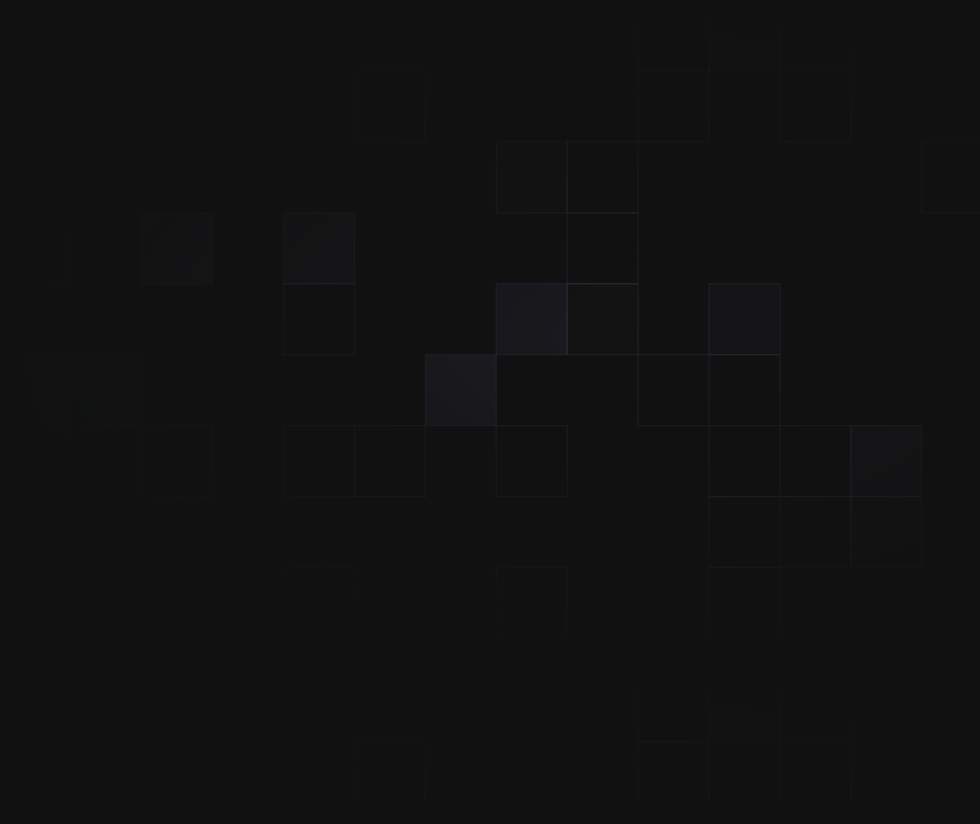
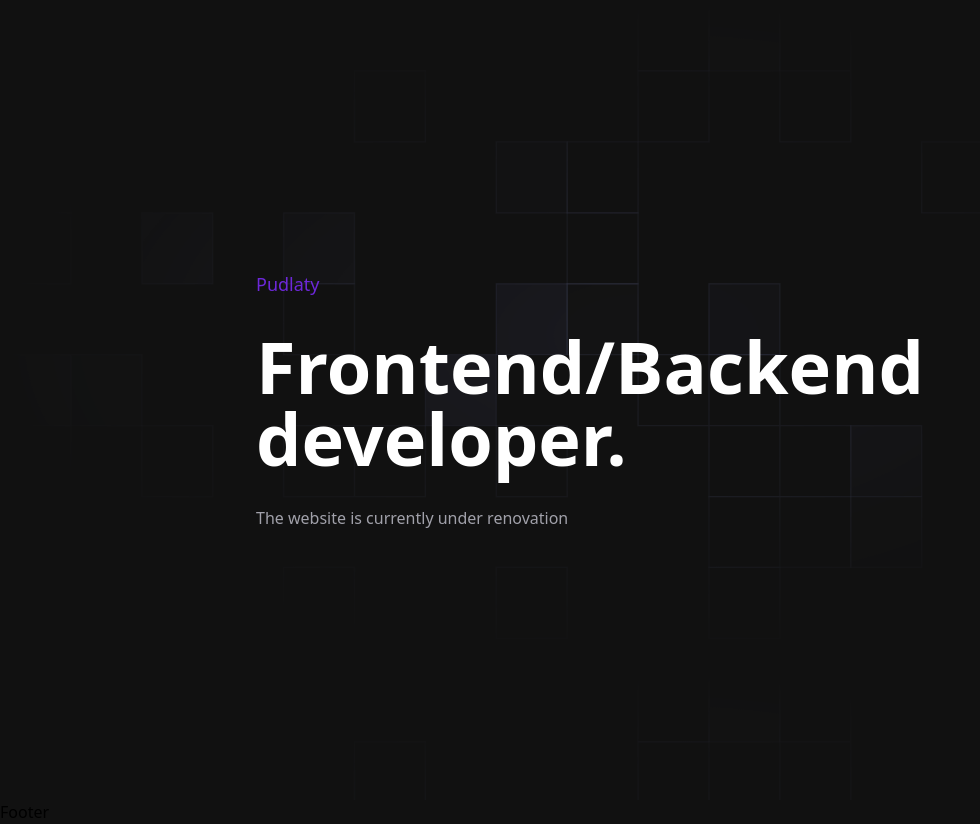
Before and after one commit to PudlatyPL/pudlaty.ovh, a React (Vite) app: page / in a window 1280 px wide. Shown: the whole page, without its empty margins (0-980 px from the left). Before the commit the page ends 800 px from the top, so only its background shows below. Built offline with nearby package versions, Linux system fonts and the light colour scheme.

Commit message:
Home, Footer Update

```diff
--- a/index.html
+++ b/index.html
@@ -9,6 +9,7 @@
   <style>
     body {
       background-color: #111;
+      margin: 0;
     }
     .loader {
       width: 35px;
--- a/package.json
+++ b/package.json
@@ -10,6 +10,7 @@
     "preview": "vite preview"
   },
   "dependencies": {
+    "aos": "^2.3.4",
     "react": "^18.3.1",
     "react-dom": "^18.3.1",
     "react-router": "^6.27.0",
--- a/src/App.jsx
+++ b/src/App.jsx
@@ -4,6 +4,7 @@ import { BrowserRouter as Router, Routes, Route } from "react-router-dom";
 import Home from "./pages/Home";
 
 import NotFound from "./pages/NotFound";
+import Footer from "./components/footer";
 
 function App() {
 
@@ -16,6 +17,8 @@ function App() {
             <Route path="*" element={<NotFound />} />
           </Routes>
         {}
+        <Footer />
+        {}
     </Router>
   );
 }
--- /dev/null
+++ b/src/components/Footer.jsx
@@ -0,0 +1,7 @@
+function Footer() {
+    return <div>
+        Footer
+    </div>
+}
+
+export default Footer;
--- a/src/pages/Home.jsx
+++ b/src/pages/Home.jsx
@@ -1,8 +1,24 @@
+import { useEffect } from "react";
 import "./Home.css";
 
+import AOS from 'aos';
+import 'aos/dist/aos.css';
+
 function Home() {
-    return <div className="bg-[url('/grid.svg')] min-h-screen">
+    useEffect(() => {AOS.init({disable: "mobile"}); console.log("123")},[])
 
+    return <div className="bg-[url('/grid.svg')] min-h-screen flex justify-center items-center">
+        <div className="xl:w-[60%] max-md:mx-12 gap-8 flex flex-col flex-wrap content-center">
+            <p className="text-lg text-violet-700" data-aos="fade-down">
+                Pudlaty
+            </p>
+            <p className="xl:text-7xl text-5xl font-extrabold text-white" data-aos="fade-down" data-aos-delay="200">
+                Frontend/Backend developer.
+            </p>
+            <p className="font-medium text-zinc-400" data-aos="fade-down" data-aos-delay="400">
+                The website is currently under renovation
+            </p>
+        </div>
     </div>
 }
 
```
Also changed, not shown: 1 other file (tests, documents, lock files or other folders).
